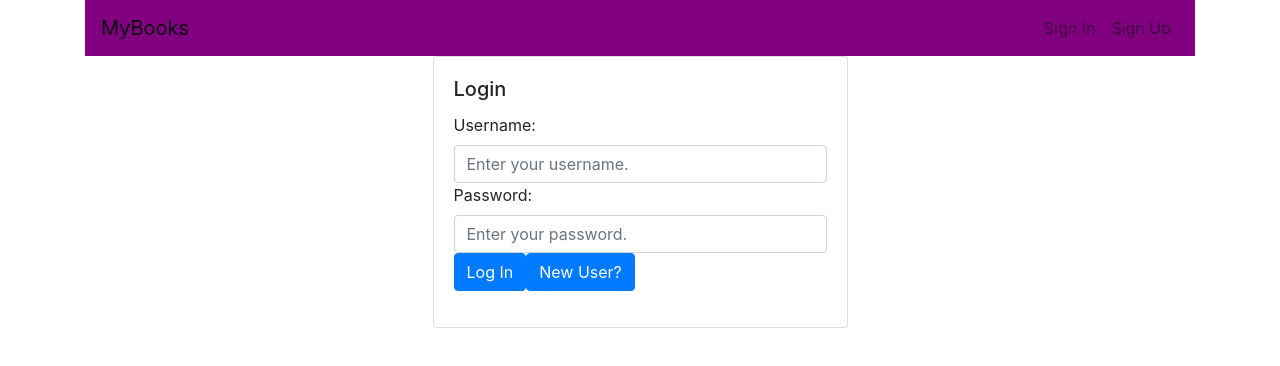
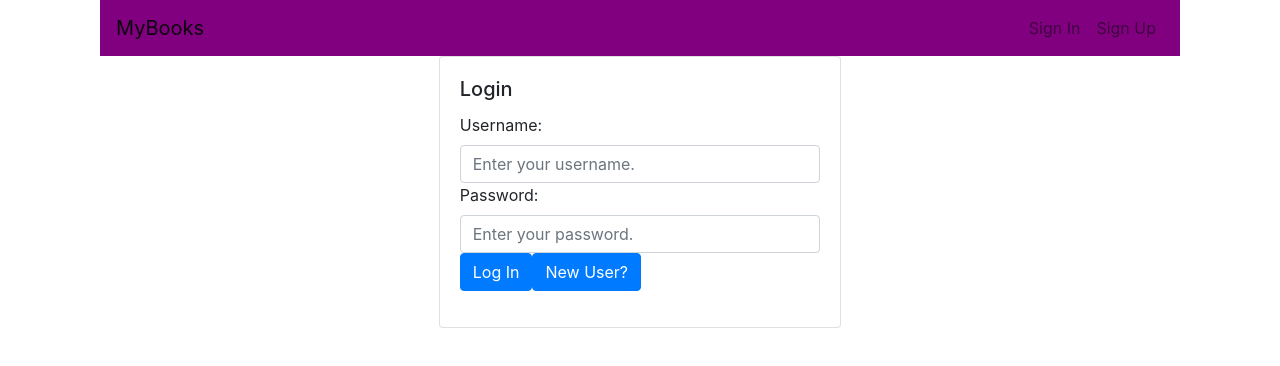
Before and after one commit to smmartin1/myBooks-client, a React (Vite) app: page / in a window 1280 px wide. Shown: the top 366 px of the page. Built offline with nearby package versions, Linux system fonts and the light colour scheme.

Commit message:
Added Container

```diff
--- a/src/index.jsx
+++ b/src/index.jsx
@@ -1,5 +1,6 @@
 import React from 'react';
 import ReactDOM from 'react-dom';
+import Container from 'react-bootstrap/Container';
 import MainView from './components/main-view/main-view';
 
 // Import index.scss
@@ -9,7 +10,9 @@ import './index.scss';
 class MyBooksApplication extends React.Component {
   render() {
     return (
-      <MainView />
+      <Container className="app">
+        <MainView />
+      </Container>
     );
   }
 }
```
